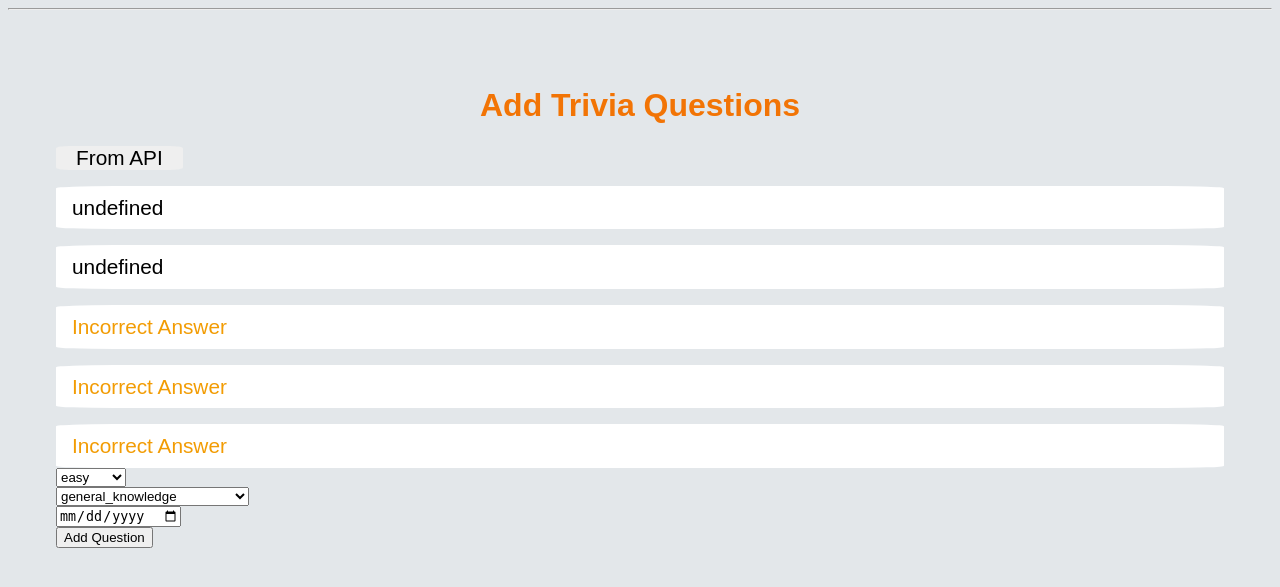
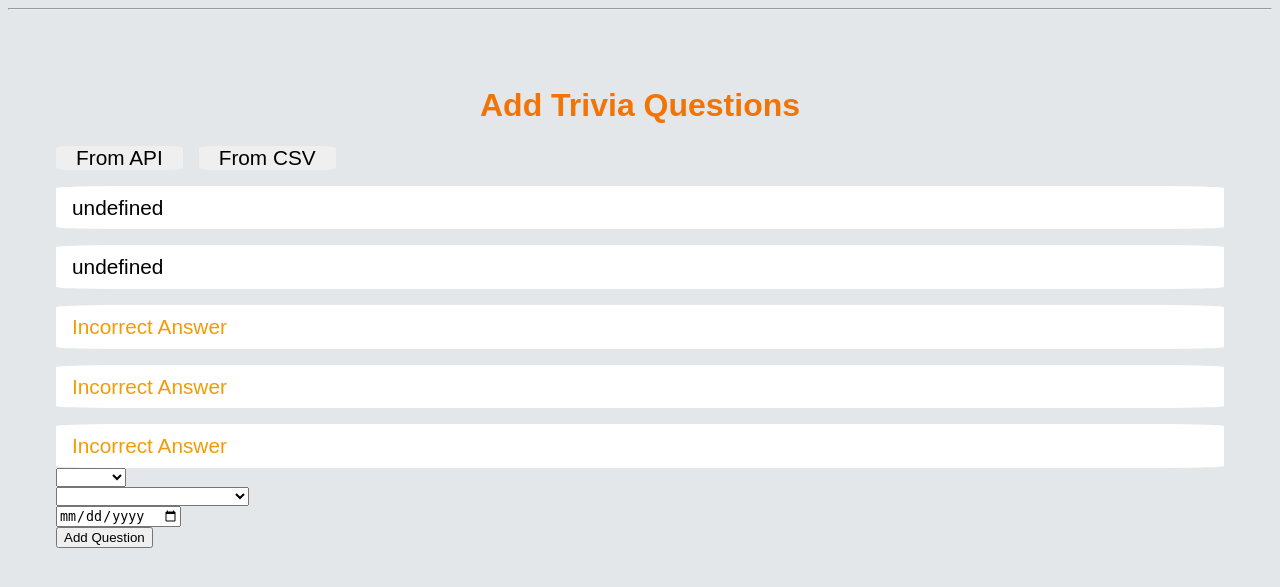
Before and after one commit to pwilson802/quiz-admin, a Flask app: template app/templates/index.html in a window 1280 px wide. Shown: the part 36-623 px from the top of the page. Run offline with Flask 2, Linux system fonts and the light colour scheme; the template is opened without the code that fills it: most values are stand-ins (such as "Sample title", 1, 10 or a date in 2020).

Commit message:
added from csv button

```diff
--- a/app/mod.py
+++ b/app/mod.py
@@ -9,7 +9,7 @@
     'entertainment_books': '10',
     'entertainment_film': '11',
     'entertainment_music': '12',
-    'entertainment_misicals': '13',
+    'entertainment_musicals': '13',
     'entertainment_telivision': '14',
     'entertainment_video_games': '15',
     'entertainment_board_games': '16',
@@ -42,7 +42,7 @@
             )
         count = response['Count']
     else:
-        half_question = ' '.join(question.split()[:len(question.split()) // 2])
+        half_question = ' '.join(question.split()[len(question.split()) // 2:])
         response = table.scan(
             FilterExpression=Attr('question').contains(half_question)
             )
--- a/app/static/script/main.js
+++ b/app/static/script/main.js
@@ -1,8 +1,16 @@
-const showButton = document.querySelector('.show-api')
+const showAPIButton = document.querySelector('.show-api')
 const apiSection = document.querySelector('.get-api')
+const showCSVButton = document.querySelector('.show-csv')
+const csvSection = document.querySelector('.get-csv')
 
-showButton.addEventListener('click', function(){
+showAPIButton.addEventListener('click', function(){
     apiSection.classList.remove("hide")
+    showCSVButton.classList.add("hide")
+})
+
+showCSVButton.addEventListener('click', function(){
+    csvSection.classList.remove("hide")
+    showAPIButton.classList.add("hide")
 })
 
 const categories = [
@@ -10,7 +18,7 @@
         'entertainment_books',
         'entertainment_film',
         'entertainment_music',
-        'entertainment_misicals',
+        'entertainment_musicals',
         'entertainment_telivision',
         'entertainment_video_games',
         'entertainment_board_games',
@@ -48,8 +56,8 @@
 const incorrectAnswer1 = document.querySelector('.incorrect_answer_1')
 const incorrectAnswer2 = document.querySelector('.incorrect_answer_2')
 const incorrectAnswer3 = document.querySelector('.incorrect_answer_3')
-const difficultyField = document.querySelector('.difficulty')
-const categoryField = document.querySelector('.category')
+const difficultyField = document.querySelector('.submit-difficulty')
+const categoryField = document.querySelector('.submit-category')
 
 const fillQuestion = function(data){
     questionField.value = data.question
--- a/app/templates/index.html
+++ b/app/templates/index.html
@@ -4,6 +4,7 @@
     <h1>Add Trivia Questions</h1>
     <div class="control-section">
         <button class="show-api">From API</button>
+        <button class="show-csv">From CSV</button>
         <form class="hide get-api" action="{{ url_for('index') }}" method="post">
             <input type="hidden" id="action" name="action" value="get_question_api">
             <select class="category" name="category">
@@ -16,6 +17,13 @@
             <input type="hidden" id="option" name="option" value="get_api">
             <input type="submit" value="Get Question">
         </form>
+        <form class="hide get-csv" action="{{ url_for('index') }}" method="post">
+            <input type="hidden" id="action" name="action" value="get_question_csv">
+            <select class="category" name="category">
+            </select>
+            <input type="hidden" id="option" name="option" value="get_csv">
+            <input type="submit" value="New Question">
+        </form>
     </div>
     <form action="{{ url_for('index') }}" method="post">
         <input type="hidden" id="action" name="action" value="post_question">
@@ -27,14 +35,14 @@
             <input class="incorrect_answer_3" type="text" name="incorrect_answer_3" placeholder="Incorrect Answer">
         </div>
         <div class="select-difficulty">
-            <select class="difficulty" name="difficulty">
+            <select class="difficulty submit-difficulty" name="difficulty">
                 <option value="easy">easy</option>
                 <option value="medium">medium</option>
                 <option value="hard">hard</option>
             </select>
         </div>
         <div class="select-category">
-            <select class="category" name="category">
+            <select class="category submit-category" name="category">
                 <option value="general_knowledge">general_knowledge</option>
                 <option value="geography">geography</option>
                 <option value="history">history</option>
```
